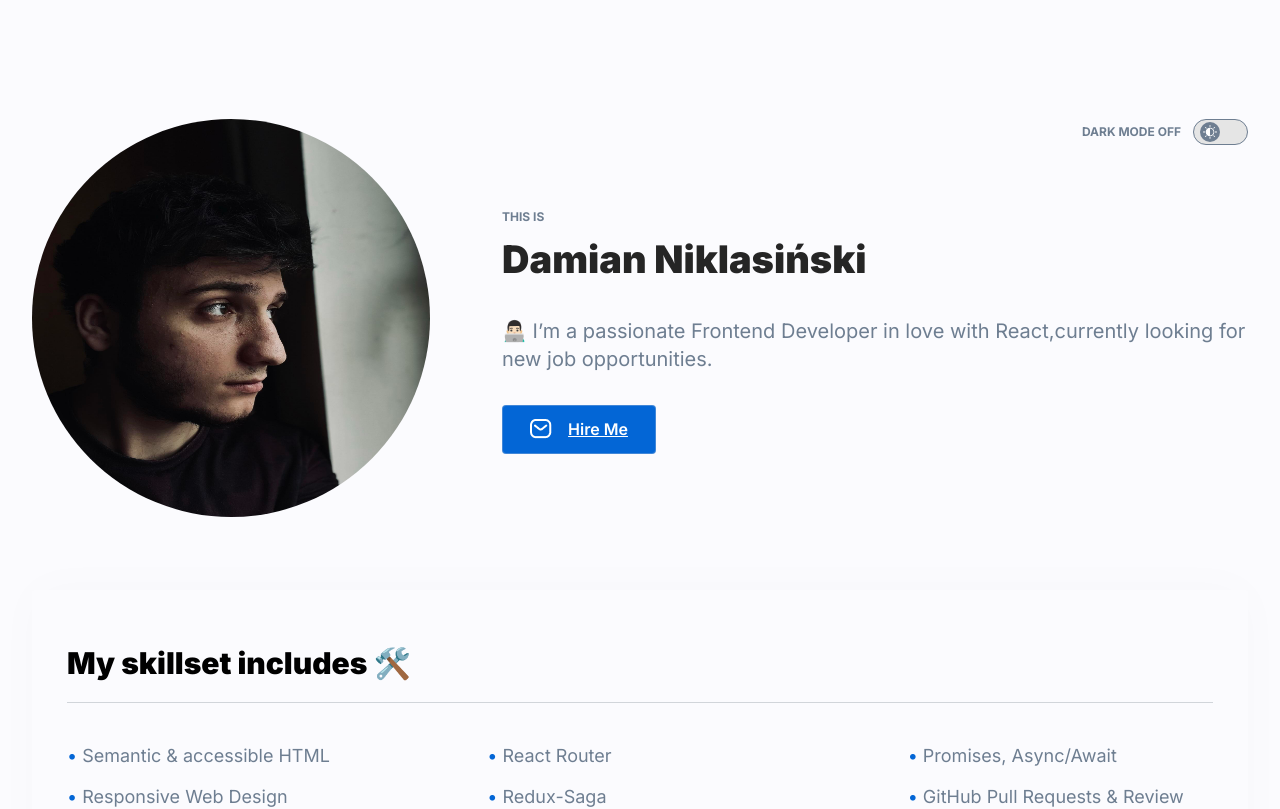
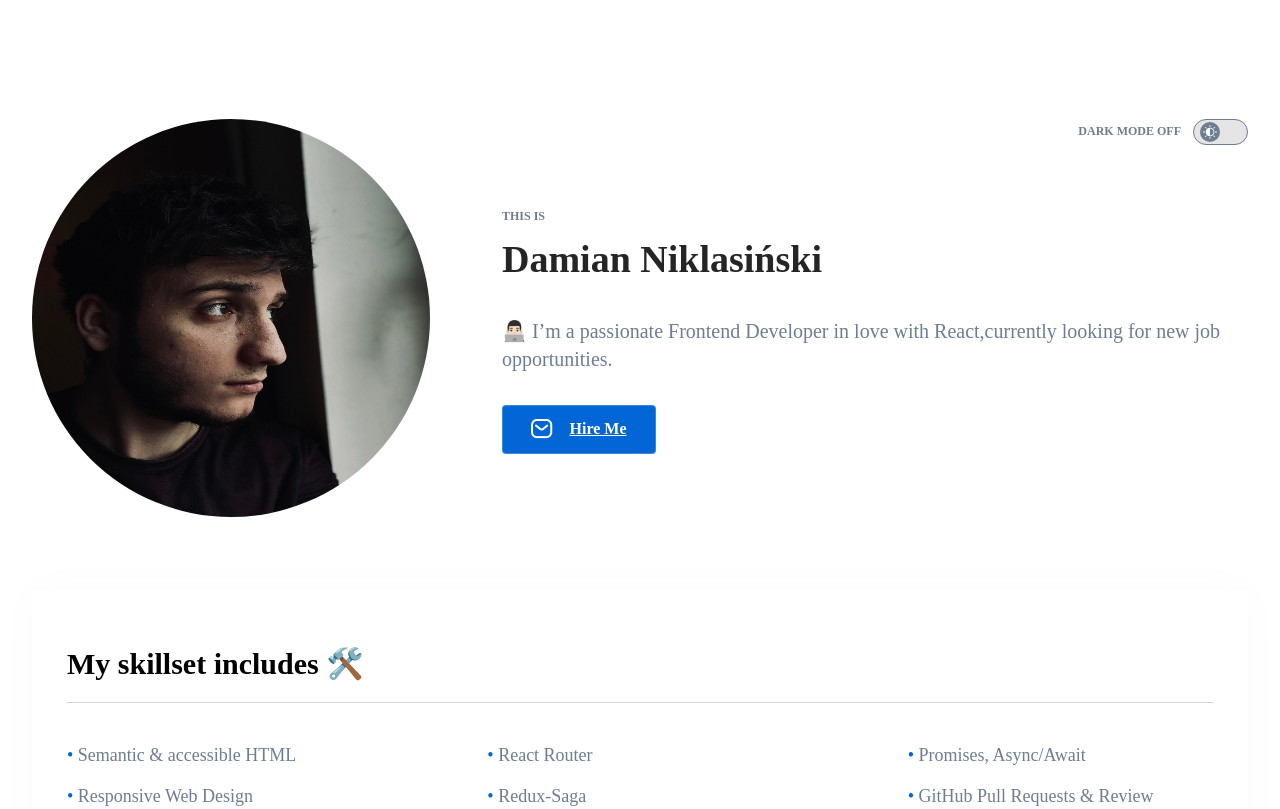
Before and after one commit to Damian-Niklasinski/personal-homepage, a React (Create React App) app: page / in a window 1280 px wide. Shown: the top 809 px of the page. Built offline with nearby package versions, Linux system fonts and the light colour scheme; no server answers.

Commit message:
body remove from GlobalStyles

```diff
--- a/src/GlobalStyle.js
+++ b/src/GlobalStyle.js
@@ -7,9 +7,4 @@ export const GlobalStyle = createGlobalStyle`
   *, ::after, ::before {
     box-sizing: inherit;
   }
-  body {
-    font-family: 'Inter', sans-serif;
-    word-break: break-word;
-    background-color: ${({theme}) => theme.color.liliac};
-}
 `;
```
